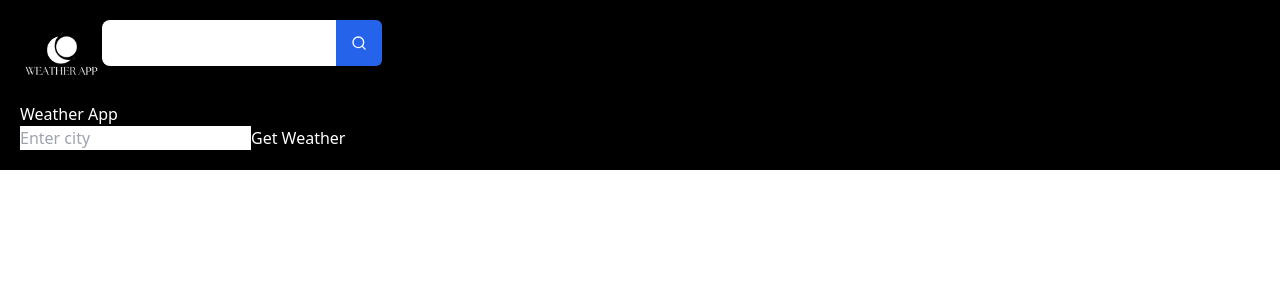
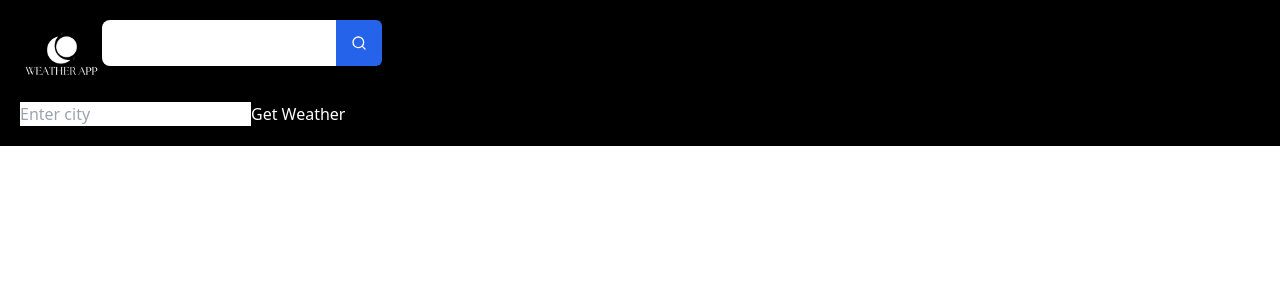
Before and after one commit to sylvixPat/weatherapp, a React (Create React App) app: page / in a window 1280 px wide. Shown: the top 300 px of the page. Built offline with nearby package versions, Linux system fonts and the light colour scheme.

Commit message:
forecast

```diff
--- a/src/components/Weather.jsx
+++ b/src/components/Weather.jsx
@@ -26,7 +26,6 @@ const Weather = () => {
 
   return (
     <div>
-      <h1>Weather App</h1>
       <input
         type="text"
         value={city}
```
